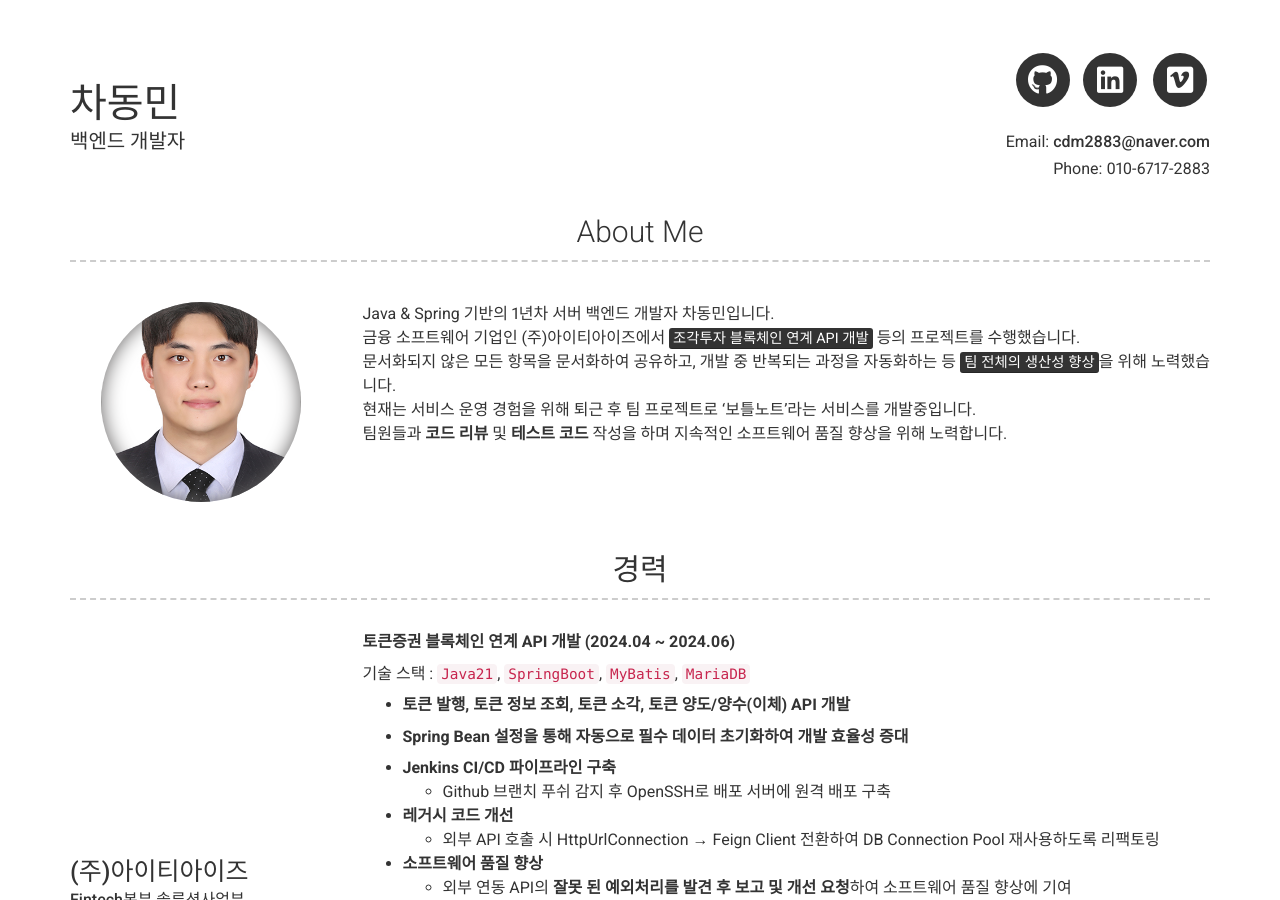
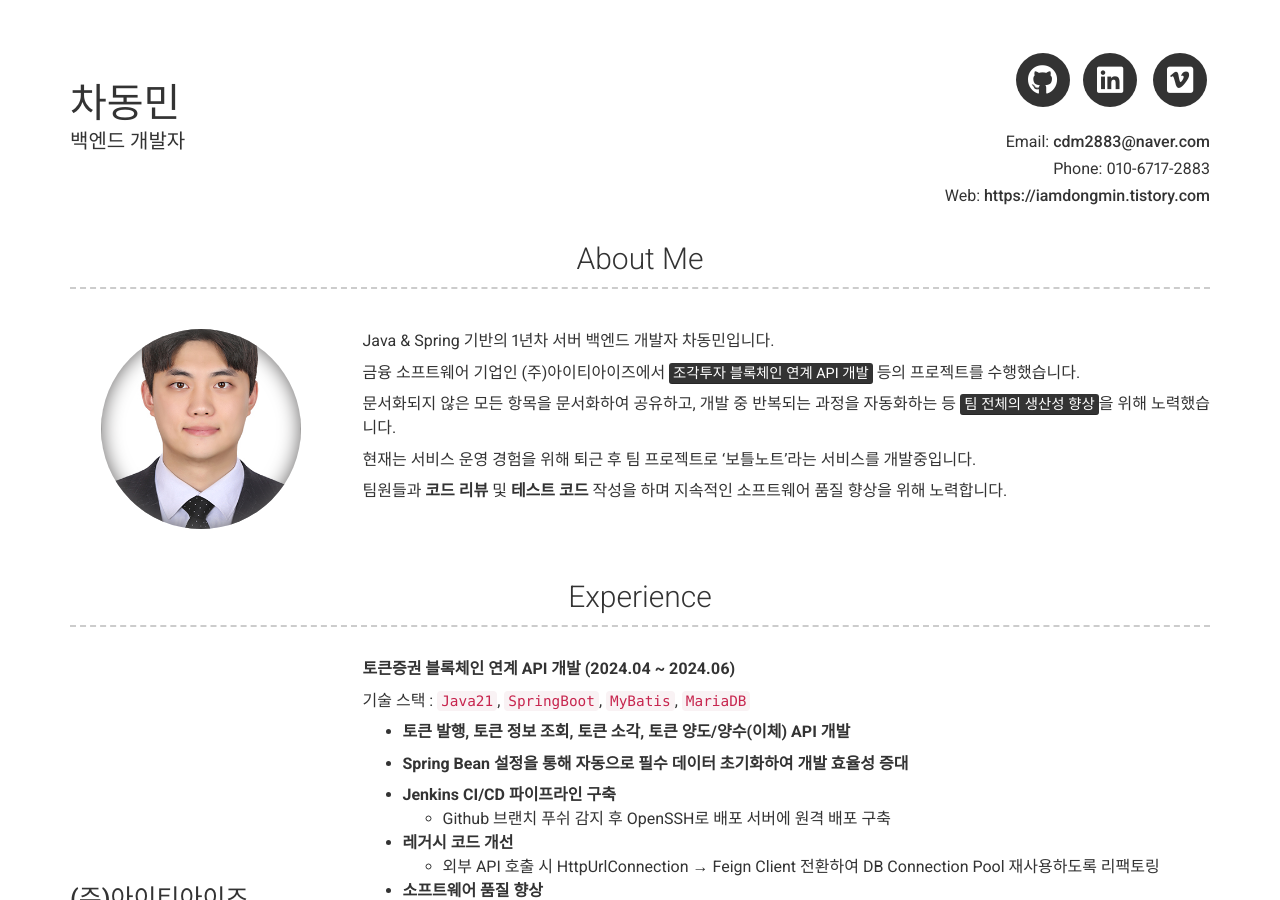
Before and after one commit to chadongmin/chadongmin.github.io, a Jekyll site: the page built from index.md, in a window 1280 px wide and 900 px high. Built offline with Jekyll 4.4.1, drawn with Linux system fonts in a browser that asks for light colours; nearby versions of some CDN libraries.

Commit message:
이력서 v1

```diff
--- a/_config.yml
+++ b/_config.yml
@@ -12,8 +12,7 @@ email: cdm2883@naver.com
 # email_title: Email (Email title override)
 phone: 010-6717-2883
 # phone_title: Phone (Phone title override)
-Github: https://www.github.com/chadongmin
-# website_title: Web (Website title override)
+website: https://iamdongmin.tistory.com
 
 # 다크모드 설정 (true/false/never)
 darkmode: never
@@ -49,14 +48,18 @@ additional_links:
 # about_title: About Me (Use this to override about section title)
 about_profile_image: images/profile_image.jpg
 about_content: | # this will include new lines to allow paragraphs
-  Java & Spring 기반의 1년차 서버 백엔드 개발자 차동민입니다. <br>
-  금융 소프트웨어 기업인 (주)아이티아이즈에서 <mark>조각투자 블록체인 연계 API 개발</mark> 등의 프로젝트를 수행했습니다. <br>
-  문서화되지 않은 모든 항목을 문서화하여 공유하고, 개발 중 반복되는 과정을 자동화하는 등 <mark>팀 전체의 생산성 향상</mark>을 위해 노력했습니다. <br>
-  현재는 서비스 운영 경험을 위해 퇴근 후 팀 프로젝트로 '보틀노트'라는 서비스를 개발중입니다.<br>
+  Java & Spring 기반의 1년차 서버 백엔드 개발자 차동민입니다.
+
+  금융 소프트웨어 기업인 (주)아이티아이즈에서 <mark>조각투자 블록체인 연계 API 개발</mark> 등의 프로젝트를 수행했습니다.
+
+  문서화되지 않은 모든 항목을 문서화하여 공유하고, 개발 중 반복되는 과정을 자동화하는 등 <mark>팀 전체의 생산성 향상</mark>을 위해 노력했습니다.
+
+  현재는 서비스 운영 경험을 위해 퇴근 후 팀 프로젝트로 '보틀노트'라는 서비스를 개발중입니다.
+
   팀원들과 **코드 리뷰** 및 **테스트 코드** 작성을 하며 지속적인 소프트웨어 품질 향상을 위해 노력합니다.
 content:
   #경력
-  - title: 경력
+  - title: Experience
     layout: list
     content:
       - layout: left
```
Also changed, not shown: 1 other file.
